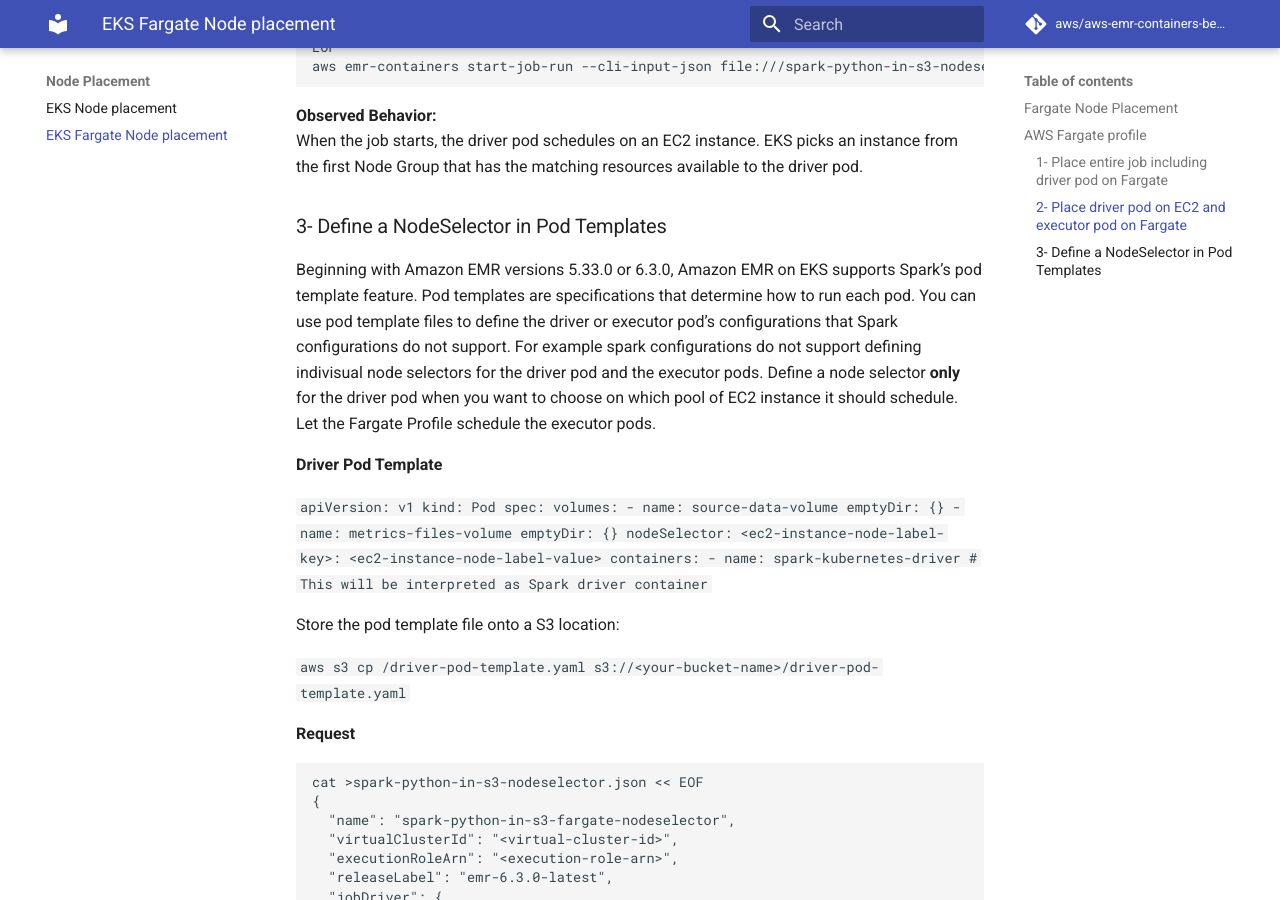
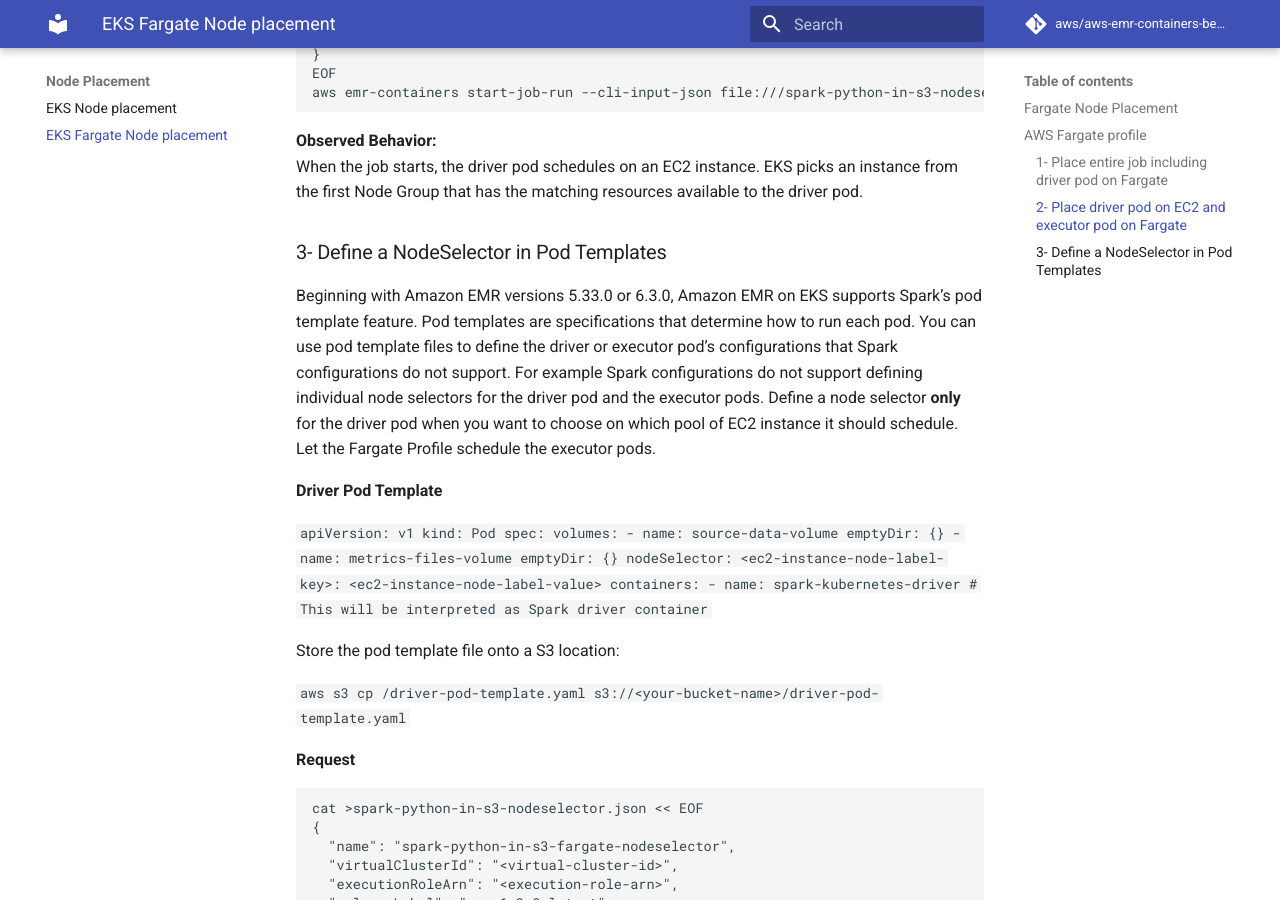
Before and after one commit to aws/aws-emr-containers-best-practices, an MkDocs documentation site: the page built from content/node-placement/docs/fargate-node-placement.md, in a window 1280 px wide and 900 px high, scrolled down 2755 px. Built offline with MkDocs 1.6.1 and Material for MkDocs 9.7.7, drawn with Linux system fonts in a browser that asks for light colours; comment, search, counter and statistics services are not loaded; some of the changed text lies outside the part shown.

Commit message:
Address the requested changes

````diff
--- a/content/node-placement/docs/fargate-node-placement.md
+++ b/content/node-placement/docs/fargate-node-placement.md
@@ -64,7 +64,7 @@
 ```
 
 **Observed Behavior:**
-When the job starts the driver pod and executor pods are scheduled only on fargate since both are labeled with the `spark-node-placement: fargate`. This is useful when we want to run the entire job on Fargate nodes. The maximum vCPU available for the driver pod is 4vCPU.
+When the job starts, the driver pod and executor pods are scheduled only on Fargate since both are labeled with the `spark-node-placement: fargate`. This is useful when we want to run the entire job on Fargate nodes. The maximum vCPU available for the driver pod is 4vCPU.
 
 ### 2- Place driver pod on EC2 and executor pod on Fargate
 Remove the label from the driver pod to schedule the driver pod on EC2 instances. This is especially helpful when driver pod needs more resources (i.e. > 4 vCPU).
@@ -111,7 +111,7 @@
 When the job starts, the driver pod schedules on an EC2 instance. EKS picks an instance from the first Node Group that has the matching resources available to the driver pod.
 
 ### 3- Define a NodeSelector in Pod Templates
-Beginning with Amazon EMR versions 5.33.0 or 6.3.0, Amazon EMR on EKS supports Spark’s pod template feature. Pod templates are specifications that determine how to run each pod. You can use pod template files to define the driver or executor pod’s configurations that Spark configurations do not support. For example spark configurations do not support defining indivisual node selectors for the driver pod and the executor pods. Define a node selector **only** for the driver pod when you want to choose on which pool of EC2 instance it should schedule. Let the Fargate Profile schedule the executor pods.
+Beginning with Amazon EMR versions 5.33.0 or 6.3.0, Amazon EMR on EKS supports Spark’s pod template feature. Pod templates are specifications that determine how to run each pod. You can use pod template files to define the driver or executor pod’s configurations that Spark configurations do not support. For example Spark configurations do not support defining individual node selectors for the driver pod and the executor pods. Define a node selector **only** for the driver pod when you want to choose on which pool of EC2 instance it should schedule. Let the Fargate Profile schedule the executor pods.
 
 **Driver Pod Template**
 
````
Also changed, not shown: other parts of content/node-placement/docs/fargate-node-placement.md (+2 -2 lines).
